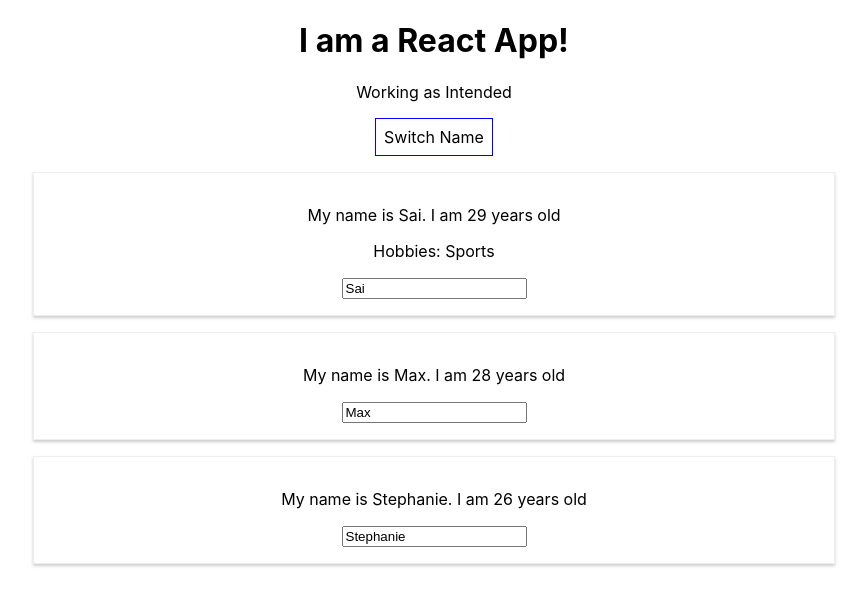
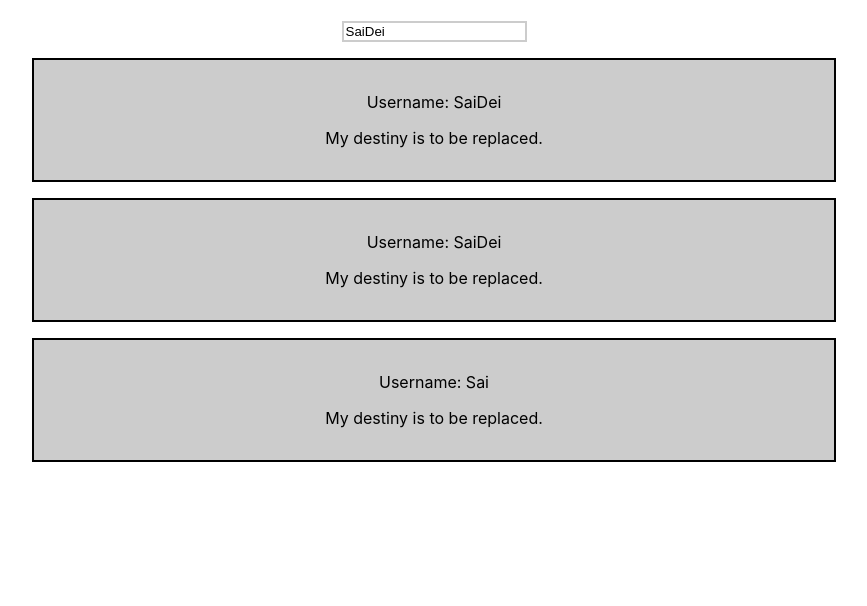
Before and after one commit to SimasDei/udemy-react-one, a React (Create React App) app: page / in a window 1280 px wide. Shown: the top 606 px of the page, without its empty margins (206-1073 px from the left). Built offline with nearby package versions, Linux system fonts and the light colour scheme.

Commit message:
assignment One

```diff
--- a/src/App.js
+++ b/src/App.js
@@ -1,67 +1,30 @@
 import React, { Component } from 'react';
 import './App.css';
-import Person from './Person/Person';
+import UserInput from './UserInput/UserInput';
+import UserOutput from './UserOutput/UserOutput';
 
 class App extends Component {
+
   state = {
-    persons: [
-      { name: 'Sai', age: 29 },
-      { name: 'Max', age: 28 },
-      { name: 'Stephanie', age: 26 }
-    ],
-    otherState: 'some other value'
+    username: 'SaiDei'
   }
 
-  switchNameHandler = (newName) => {
-    // console.log('was clicked');
+  usernameChangedHandler = (event) => {
     this.setState({
-      persons: [
-        { name: newName, age: 29 },
-        { name: 'Max', age: 28 },
-        { name: 'Stephanie', age: 27 }
-      ]
-    })
-  }
-
-  nameChangedHandler = (event) => {
-    this.setState({
-      persons: [
-        { name: event.target.value, age: 29 },
-        { name: 'Max', age: 28 },
-        { name: 'Stephanie', age: 26 },
-      ]
-    })
+      username: event.target.value
+    });
   }
 
   render() {
-    const style = {
-      backgroundColor: 'white',
-      font: 'inherit',
-      border: '1px solid blue',
-      padding: '8px',
-      cursor: 'pointer'
-    };
 
     return (
       <div className="App">
-        <h1>I am a React App!</h1>
-        <p>Working as Intended</p>
-        <button
-          style={style}
-          onClick={() => this.switchNameHandler('Simas!!!')}>Switch Name</button>
-        <Person
-          name={this.state.persons[0].name}
-          age={this.state.persons[0].age}
-          click={this.switchNameHandler.bind(this, 'Sai')}
-          changed={this.nameChangedHandler}>
-          Hobbies: Sports
-        </Person>
-        <Person
-          name={this.state.persons[1].name}
-          age={this.state.persons[1].age} />
-        <Person
-          name={this.state.persons[2].name}
-          age={this.state.persons[2].age} />
+        <br></br>
+        <UserInput
+          changed={this.usernameChangedHandler} currentName={this.state.username} />
+        <UserOutput userName={this.state.username} />
+        <UserOutput userName={this.state.username} />
+        <UserOutput userName='Sai' />
       </div>
     );
   }
--- a/src/Person/Person.js
+++ b/src/Person/Person.js
@@ -1,5 +1,5 @@
 import React from 'react';
-import './Person.css'
+import './Person.css';
 
 
 const person = (props) => {
--- /dev/null
+++ b/src/UserInput/UserInput.js
@@ -0,0 +1,15 @@
+import React from 'react';
+
+const userInput = (props) => {
+  const style = {
+    border: '2px solid #ccc'
+  };
+
+  return <input
+    style={style}
+    type="text"
+    onChange={props.changed}
+    value={props.currentName} />
+};
+
+export default userInput;
--- /dev/null
+++ b/src/UserOutput/UserOutput.css
@@ -0,0 +1,8 @@
+.UserOutput {
+  width: 60%;
+  padding: 16px;
+  margin: 16px auto;
+  border: 2px solid black;
+  background-color: #ccc;
+  text-align: center;
+}
--- /dev/null
+++ b/src/UserOutput/UserOutput.js
@@ -0,0 +1,13 @@
+import React from 'react';
+import './UserOutput.css';
+
+const userOutput = (props) => {
+  return (
+    <div className='UserOutput'>
+      <p>Username: {props.userName}</p>
+      <p>My destiny is to be replaced.</p>
+    </div>
+  );
+};
+
+export default userOutput;
```
